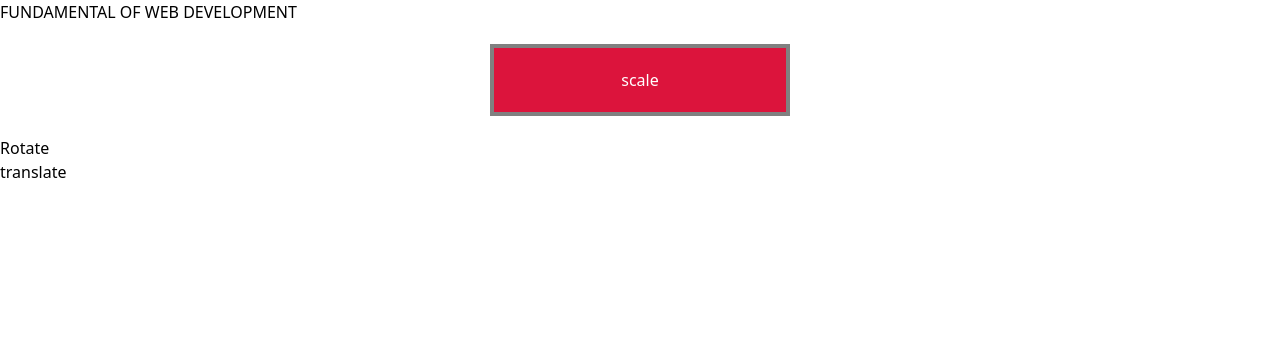
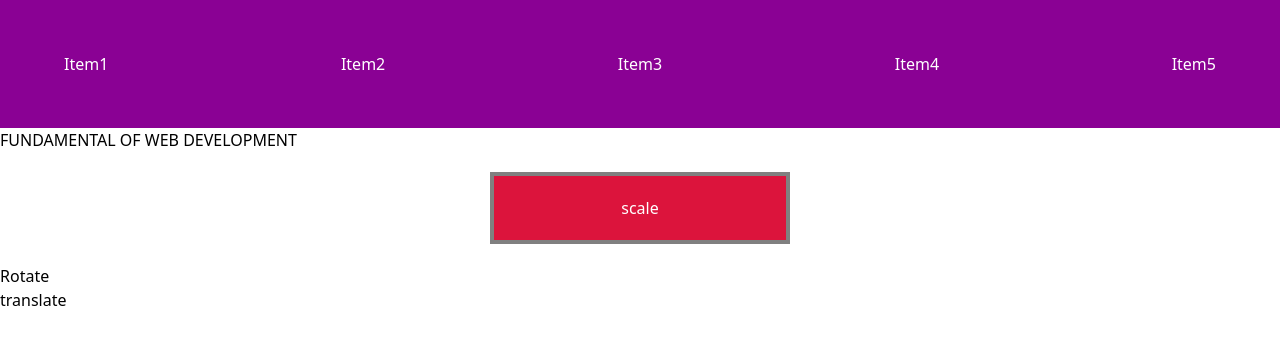
Before and after one commit to coderitec/alphaweeksix, a website: page scale.html in a window 1280 px wide. Drawn offline with Linux system fonts and the light colour scheme.

Commit message:
fix: add flex to navigation

```diff
--- a/scale.css
+++ b/scale.css
@@ -1,11 +1,6 @@
 @import "tailwindcss";
 
-*{
-    margin: 0;
-    padding: 0;
-    font-weight: normal;
-    box-sizing: border-box;
-}
+
 .box{
     width: 300px;
     border: 4px solid gray;
--- a/scale.html
+++ b/scale.html
@@ -8,6 +8,16 @@
     <title>SCALE</title>
 </head>
 <body>
+
+    <nav>
+        <ul class="flex sm:flex-row flex-col justify-between bg-fuchsia-800 text-white px-16 capitalize sm:min-h-32 min-h-screen items-center">
+            <li>item1</li>
+            <li>item2</li>
+            <li>item3</li>
+            <li>item4</li>
+            <li>item5</li>
+        </ul>
+    </nav>
    <h1>FUNDAMENTAL OF WEB DEVELOPMENT</h1>
    <section class="box">
        <h2>scale</h2>
```
Also changed, not shown: jerry.css.
